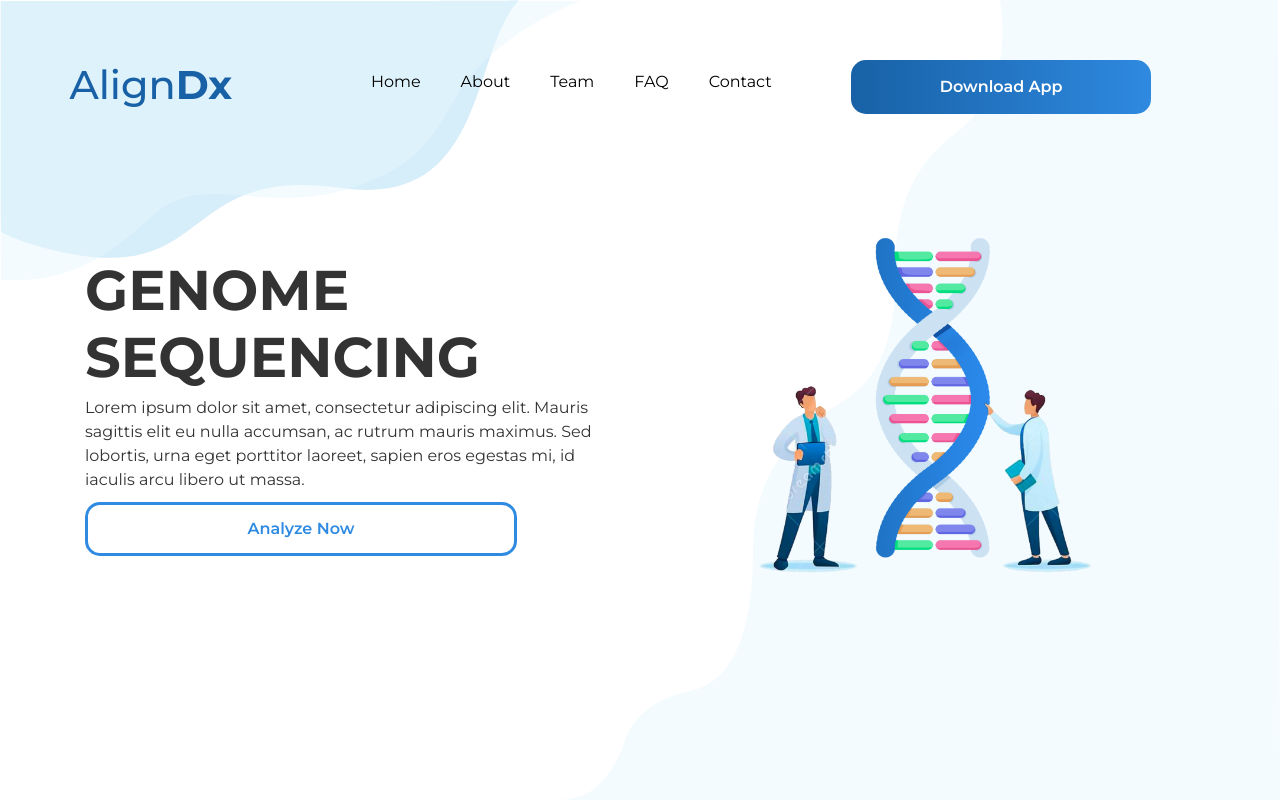
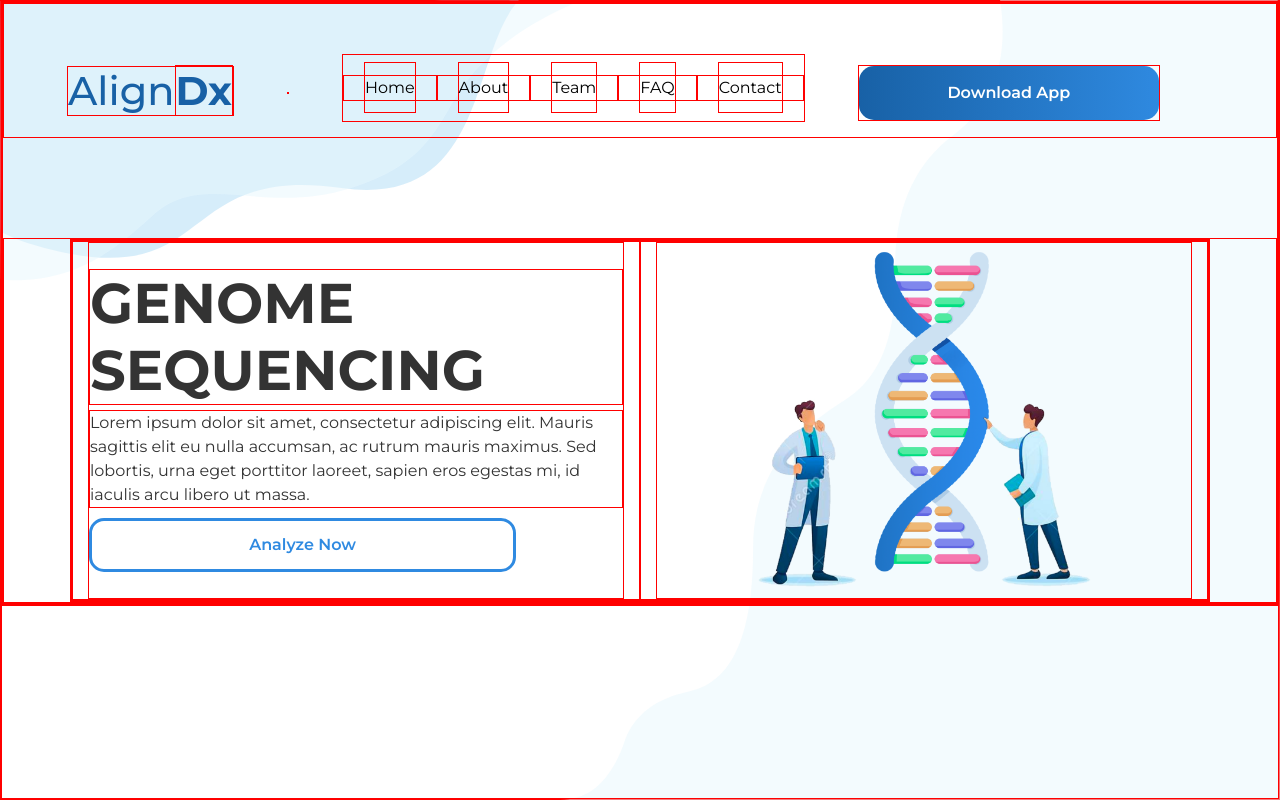
Before and after one commit to doxeylab/aligndx, a React (Create React App) app in the folder pocd-seq-app/: page / in a window 1280 px wide. Built offline with nearby package versions, Linux system fonts and the light colour scheme.

Commit message:
nav links fix

```diff
--- a/pocd-seq-app/src/components/Navbar.js
+++ b/pocd-seq-app/src/components/Navbar.js
@@ -27,6 +27,8 @@
             >
               Home
             </Link>
+          </li>
+          <li className='nav-item'>
             <Link
               to='/about'
               className='nav-links'
--- a/pocd-seq-app/src/styles/componentStyles/Navbar.css
+++ b/pocd-seq-app/src/styles/componentStyles/Navbar.css
@@ -63,7 +63,7 @@
 /*Ajusts the Links (About,Teams,etc)*/
 .nav-menu {
     display: grid;
-    grid-template-columns: repeat(4, auto);
+    grid-template-columns: repeat(5, auto);
     list-style-type: none;
     align-content: center;
     align-items: center;
@@ -140,10 +140,10 @@
     text-align: center;
   }
 
-  /*Controls position of the hamburger icon*/
+  /*Position of the hamburger icon*/
   .menu-icon {
+    display: block;
     font-size: 3rem;
-    display: block;
     position: absolute;
     top: 3rem;
     right: 3rem;
@@ -151,7 +151,7 @@
     z-index:2;
   }
 
-    /*Hides the AlignDx*/
+    /*Position of the AlignDx Llgo*/
     .navbar h1{
       display:block;
       position: absolute;
@@ -167,3 +167,7 @@
   }
 
 }
+
+*{
+  border:1px solid red;
+}
```
Also changed, not shown: 1 other file (tests, documents, lock files or other folders).
